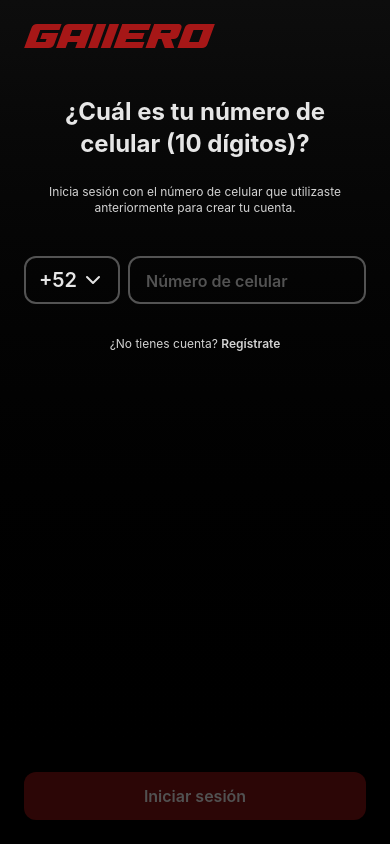
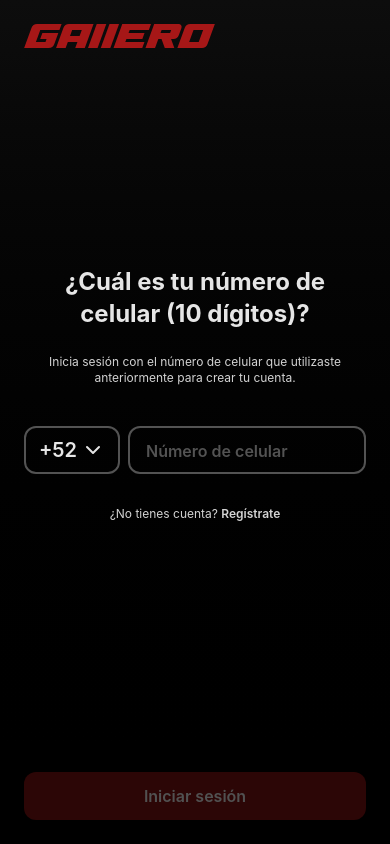
Before and after one commit to esjuliorafael/gallero, a Next.js app: page /login in a window 390 px wide. Built offline with nearby package versions, Linux system fonts and the light colour scheme.

Commit message:
feat(auth): Adjust layout for mobile login
Updates the `AuthLayout` component to provide more vertical spacing on mobile devices when viewing the login/registration forms. This improves the mobile user experience.

```diff
--- a/components/AuthLayout.tsx
+++ b/components/AuthLayout.tsx
@@ -45,7 +45,7 @@ export default function AuthLayout({ children, showBack = true }: { children: Re
       </header>
 
       {/* Content Area */}
-      <main className="flex-1 flex flex-col md:items-center md:justify-center px-[24px] md:px-0 pt-[96px] md:pt-0 pb-[120px] md:pb-0">
+      <main className="flex-1 flex flex-col justify-center md:items-center md:justify-center px-[24px] md:px-0 pt-[72px] md:pt-0 pb-[120px] md:pb-0">
         <div className="w-full md:w-[300px] flex flex-col gap-[16px]">
           {children}
         </div>
```
